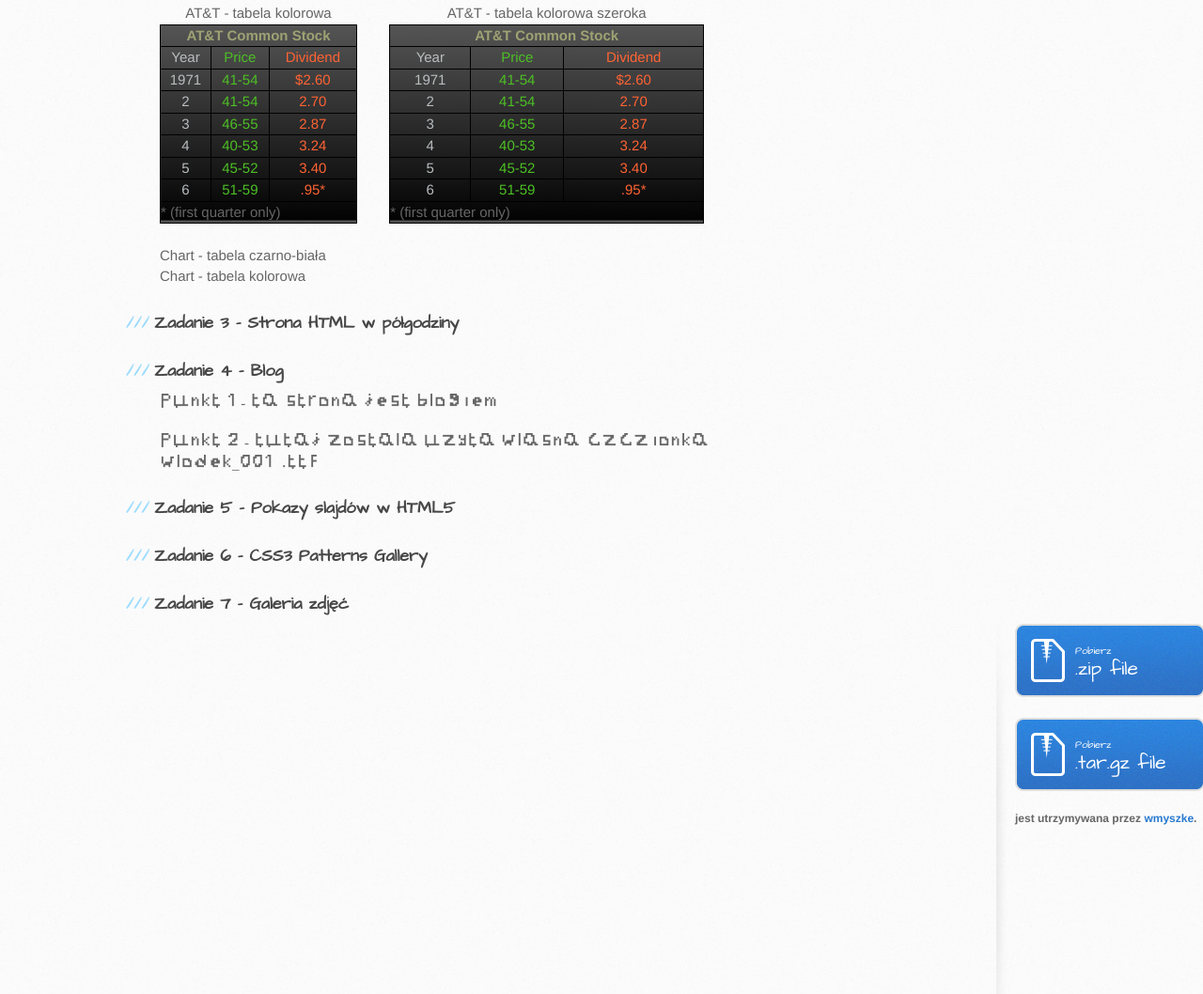
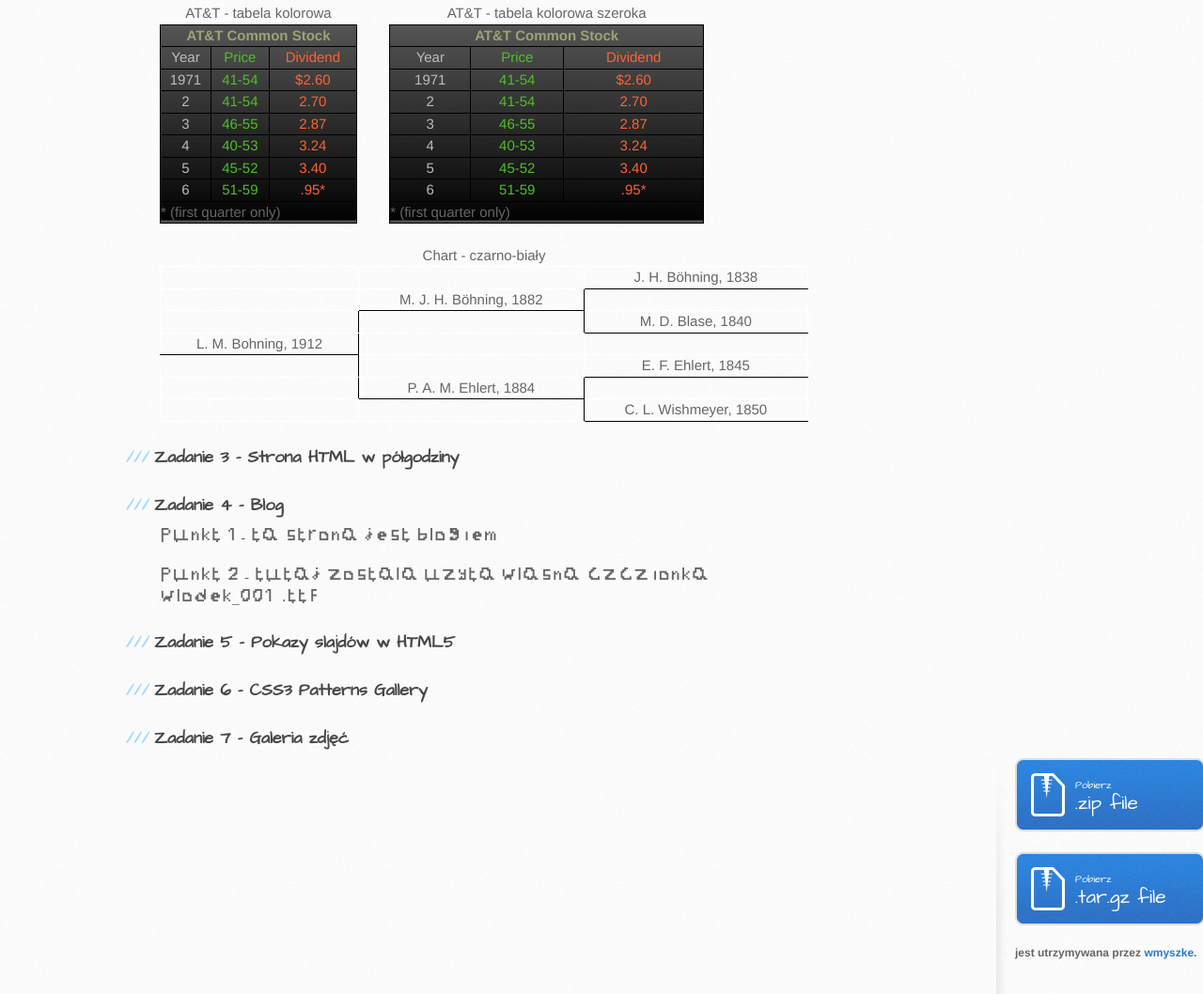
Before and after one commit to wmyszke/HCJ, a plain HTML site: page index.html in a window 1280 px wide. Shown: the part 3370-4428 px from the top of the page at 94% size. Drawn offline with Linux system fonts and the light colour scheme.

Commit message:
czart_czb

```diff
--- a/css_zadania/zad2.css
+++ b/css_zadania/zad2.css
@@ -254,3 +254,122 @@
 #table_atit_druga_kolor{
 	background-image:url('../zdjecia_zad2/czart_tlo.png');
 }
+td.one_one {
+	border: 1px solid white;
+}
+td.one_two {
+	border: 1px solid white;
+}
+td.one_three {
+	border-style: solid;
+	border-width: 1px;
+	border-top-color: white;
+	border-right-color: white;
+	border-left-color: white;
+	border-bottom-color: black;
+}
+td.two_one {
+	border: 1px solid white;
+}
+td.two_two {
+
+}
+td.two_three {
+	border-style: solid;
+	border-width: 1px;
+	border-top-color: black;
+	border-right-color: white;
+	border-bottom-color: white;
+	border-left-color: black;
+}
+td.three_one {
+	border-style: solid;
+	border-width: 1px;
+	border-top-color: white;
+	border-right-color: black;
+	border-bottom-color: white;
+	border-left-color: white;
+}
+td.three_two {
+	border-style: solid;
+	border-width: 1px;
+	border-top-color: black;
+	border-right-color: black;
+	border-bottom-color: white;
+	border-left-color: white;
+}
+td.three_three {
+	border-style: solid;
+	border-width: 1px;
+	border-right-color: white;
+}
+td.four_one {
+	border-style: solid;
+	border-width: 1px;
+	border-top-color: white;
+	border-right-color: black;
+	border-bottom-color:black;
+	border-left-color: white;
+}
+td.four_two {
+	border-style: solid;
+	border-width: 1px;
+	border-right-color: white;
+	border-bottom-color: white;
+}
+td.four_three {
+	border-style: solid;
+	border-width: 1px;
+	border-right-color: white;
+	border-bottom-color: white;
+}
+td.five_one {
+	border-style: solid;
+	border-width: 1px;
+	border-bottom-color: white;
+	border-left-color: white;
+}
+td.five_two {
+	border-style: solid;
+	border-width: 1px;
+	border-bottom-color: white;
+	border-right-color: white;
+}
+td.five_three {
+	border-style: solid;
+	border-width: 1px;
+	border-right-color: white;
+	border-bottom-color: black;
+}
+td.six_one {
+	border-style: solid;
+	border-width: 1px;
+	border-bottom-color: white;
+	border-left-color: white;
+}
+td.six_two {
+
+}
+td.six_three {
+	border-style: solid;
+	border-width: 1px;
+	border-right-color: white;
+	border-bottom-color: white;
+}
+td.seven_one {
+	border-style: solid;
+	border-width: 1px;
+	border-right-color: white;
+	border-bottom-color: white;
+	border-left-color: white;
+}
+td.seven_two {
+	border-style: solid;
+	border-width: 1px;
+	border-bottom-color: white;
+}
+td.seven_three {
+	border-style: solid;
+	border-width: 1px;
+	border-right-color: white;
+}
--- a/index.html
+++ b/index.html
@@ -766,9 +766,48 @@
 	</table>
 </div>
 <br />
-<div>Chart - tabela czarno-biała</div>
-
-<div>Chart - tabela kolorowa</div>
+<div id="czart_czb">
+	<table>
+		<caption>Chart - czarno-biały</caption>
+		<tbody>
+			<tr>
+				<td class="one_one"> </td>
+				<td class="one_two"> </td>
+				<td class="one_three">J. H. B&ouml;hning, 1838</td>
+			</tr>
+			<tr>
+				<td class="two_one"> </td>
+				<td class="two_two">M. J. H. B&ouml;hning, 1882</td>
+				<td class="two_three"> </td>
+			</tr>
+			<tr>
+				<td class="three_one"> </td>
+				<td class="three_two"> </td>
+				<td class="three_three">M. D. Blase, 1840</td>
+			</tr>
+			<tr>
+				<td class="four_one">L. M. Bohning, 1912</td>
+				<td class="four_two"> </td>
+				<td class="four_three"> </td>
+			</tr>
+			<tr>
+				<td class="five_one"> </td>
+				<td class="five_two"> </td>
+				<td class="five_three">E. F. Ehlert, 1845</td>
+			</tr>
+			<tr>
+				<td class="six_one"> </td>
+				<td class="six_two">P. A. M. Ehlert, 1884</td>
+				<td class="six_three"> </td>
+			</tr>
+			<tr>
+				<td class="seven_one"> </td>
+				<td class="seven_two"> </td>
+				<td class="seven_three">C. L. Wishmeyer, 1850</td>
+			</tr>
+		</tbody>
+	</table>
+</div>
 
 <h3>Zadanie 3 - Strona HTML w półgodziny</h3>
 
```
